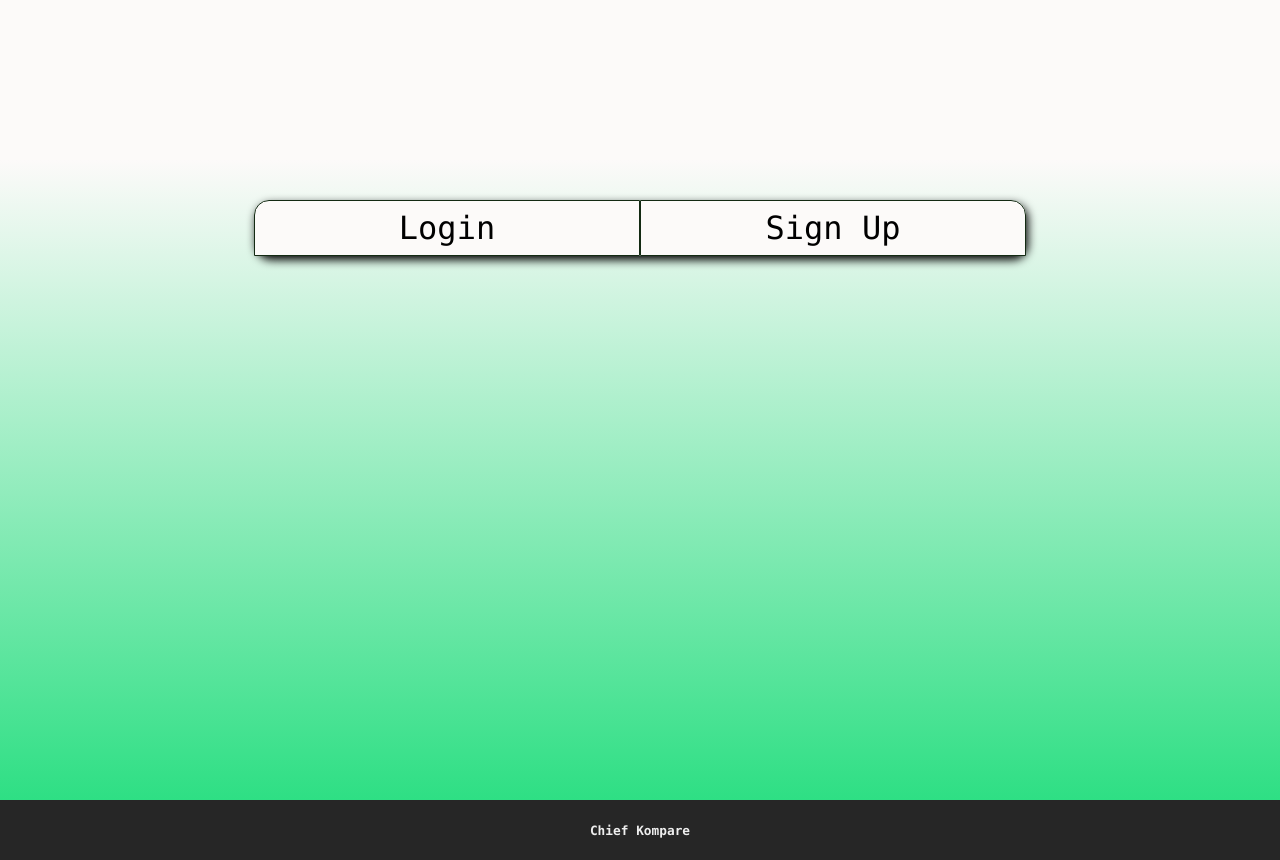
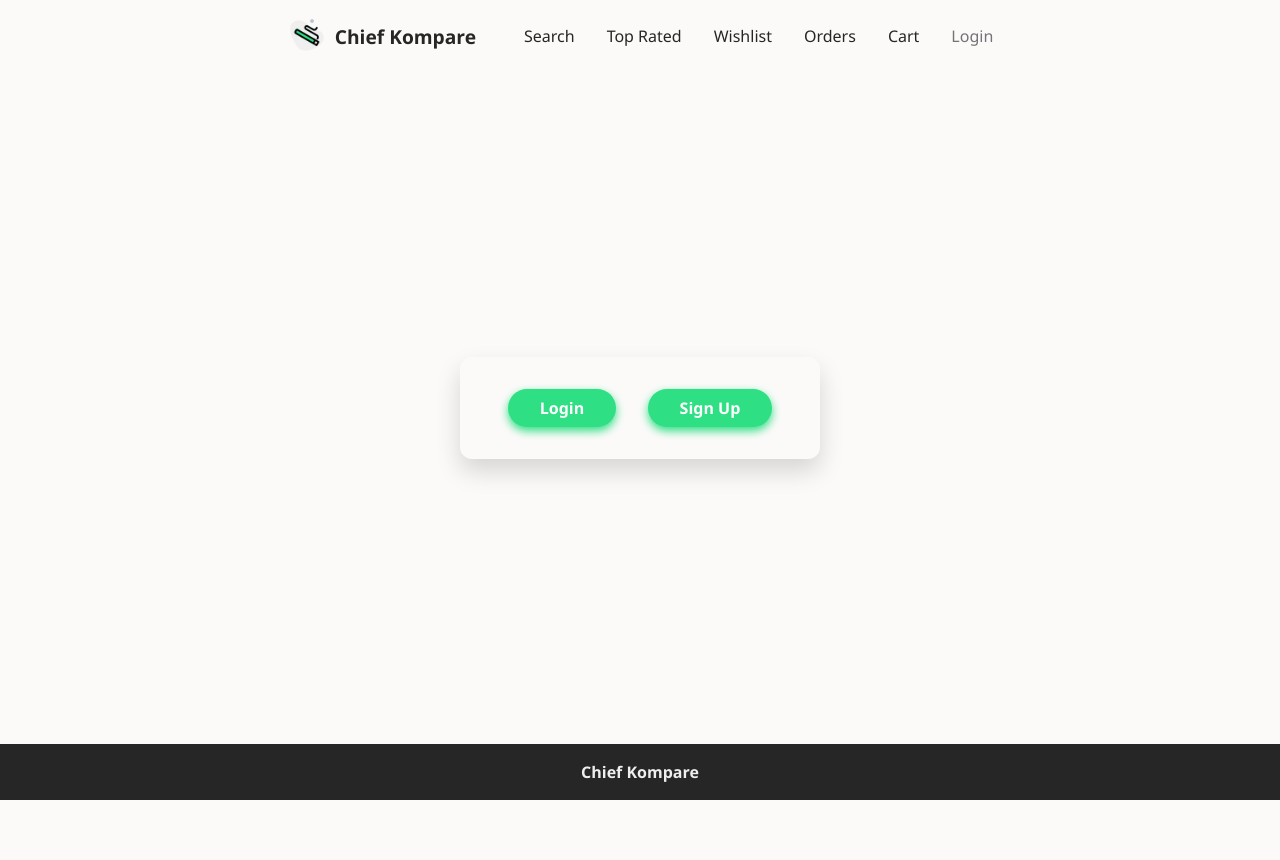
Before and after one commit to 23542773/COS221_Prac5, a PHP site: page /login.php in a window 1280 px wide. After the commit the page ends 800 px from the top, so only its background shows below. Run offline with PHP 8.4, Linux system fonts and the light colour scheme.

Commit message:
nicer website

```diff
--- a/css/body.css
+++ /dev/null
@@ -1,5 +0,0 @@
-body {
-  margin: 0;
-  padding: 0;
-  font-family: "Cascadia Code", "Fira Code", "Source Code Pro", "Consolas", "Courier New", monospace;
-}
--- a/css/login.css
+++ b/css/login.css
@@ -1,67 +1,136 @@
-.page {
-  width: 100vw;
+* {
+  box-sizing: border-box;
+}
+
+
+body {
+  background-color: #fcfaf9;
+  color: #262626;
   height: 100vh;
-  background: linear-gradient(#fcfaf9 20%, #2edf84);
+  margin: 0;
+  padding: 0;
+  font-family: 'Segoe UI', Tahoma, Geneva, Verdana, sans-serif;
   display: flex;
+  flex-direction: column;
+  align-items: center;
+}
+
+/*login*/
+#loginForm{
+  display: none;
+}
+
+#signupForm{
+  display: none;
+}
+
+main {
+  height: 90%;
+  padding: 2rem 3rem;
+  display: flex;
+  flex-direction: column;
+  align-items: center;
   justify-content: center;
+  gap: 1.5rem;
+}
+
+.page{
+  border-radius: 12px;
+  padding: 2rem 3rem;
+  box-shadow: 0 12px 24px rgba(0, 0, 0, 0.15);
+  width: 360px;
 }
 
 .userBox {
-  margin-top: 25vh;
-  height: fit-content;
-    border-radius: 15px 15px 15px 15px;
-  box-shadow: 2px 4px 10px black;
+  width: 100%;
+  display: flex;
+  flex-direction: column;
+  align-items: center;
+  gap: 1.5rem;
 }
-
 .options {
+  width: 100%;
   display: flex;
+  justify-content: center;
+  gap: 2rem;
 }
 
 .dropdownButton {
-  margin: 0;
-  padding: 1vh 0;
-  width: 30vw;
-  border: 1px solid #132a13;
-  background-color: #fcfaf9;
-  display: inline-flex;
-  justify-content: center;
-  font-size: 2em;
+  background-color: #2edf84;
+  cursor: pointer;
+  color: white;
+  padding: 0.5rem 1.75rem;
+  font-size: 1rem;
+  font-weight: 600;
+  border-radius: 25px;
+  user-select: none;
+  box-shadow: 0 4px 10px #2edf84;
+  text-align: center;
+  flex-grow: 1;
+  max-width: 130px;
 }
-
 .dropdownButton:hover {
-  background-color: #2edf84;
-}
-
-#loginButton {
-  border-radius: 15px 0 0 0;
-}
-
-#signupButton {
-  border-radius: 0 15px 0 0;
+  background-color: #132A13;
 }
 
 form {
-  display: none;
-  flex-direction: column;
-  align-items: center;
-  width: calc(60vw + 2px);
-  padding-top: 2vh;
-  padding-bottom: 2vh;
-  background-color: #fcfaf9;
-  border: 1px solid #132a13;
-  border-radius: 0 0 15px 15px;
+    width: 100%;
+    display: flex;
+    flex-direction: column;
+    gap: 1rem;
 }
 
 .form-group {
-  margin: 1vh 0;
+  display: flex;
+  flex-direction: column;
+  gap: 0.3rem;
 }
 
-p {
-  font-size: 0.8em;
+label {
+  font-weight: 600;
+  color: #333;
+  user-select: none;
 }
 
-button {
-    margin-top: 2vh;
-    width: 30vw;
-    font-family: monospace;
+input {
+  padding: 0.5rem 0.75rem;
+  font-size: 1rem;
+  border-radius: 6px;
+  border: 1.8px solid #ccc;
+  transition: border-color 0.3s ease;
 }
+
+input:focus {
+  border-color: #747578;
+  outline: none;
+  box-shadow: 0 0 6px #132a13;
+}
+
+.error-message {
+  color: #d93025;
+  font-size: 0.85rem;
+  min-height: 18px;
+  user-select: none;
+}
+button[type="submit"] {
+  margin-top: 0.5rem;
+  cursor: pointer;
+  background-color: #2edf84;
+  border: none;
+  border-radius: 25px;
+  color: white;
+  font-size: 1.1rem;
+  padding: 0.6rem 0;
+  font-weight: 700;
+  box-shadow: 0 5px 15px #132A13;
+  transition: background-color 0.3s ease;
+  user-select: none;
+}
+
+button[type="submit"]:hover {
+  background-color: #132A13;
+}
+
+button{
+  background-color: #2edf84;
+}
--- a/footer.php
+++ b/footer.php
@@ -8,6 +8,7 @@
     color: #eee;
     font-weight: 600;
     font-size: 1rem;
+    width: 100%;
   }
   footer p {
     margin: 0;
--- a/header.php
+++ b/header.php
@@ -1,26 +1,25 @@
 <?php
-session_start(); // Start the session
-// Assuming 'anapikey' is the session variable that indicates a logged-in user
+session_start();
 $isLoggedIn = isset($_SESSION['anapikey']);
-$username = $isLoggedIn ? $_SESSION['username'] : ''; // Get the username if logged in
+$username = $isLoggedIn ? $_SESSION['username'] : '';
+echo '<!-- CURRENT FILE: ' .  basename($_SERVER['PHP_SELF']) . ' -->';
+$current_page = basename($_SERVER['PHP_SELF']);
 ?>
 
 <style>
   header {
-    position: fixed;
     width: 100vw;
     display: flex;
     justify-content: center;
     align-items: center;
-    background-color: #747578;
+    background-color: #fcfaf9;
     padding: 1rem 2rem;
-    box-shadow: 0 4px 5px #132A13;
   }
 
   header>div {
     font-weight: 700;
     font-size: 1.4rem;
-    color: #222;
+    color: #262626;
     margin-right: 3rem;
     user-select: none;
     display: flex;
@@ -45,8 +44,21 @@ $username = $isLoggedIn ? $_SESSION['username'] : ''; // Get the username if log
     transition: color 0.3s ease;
   }
 
+   nav ul li a {
+    cursor: pointer;
+    font-weight: 500;
+    color: #262626;
+    position: relative;
+    padding: 0.25rem 0;
+    transition: color 0.3s ease;
+  }
+
   nav ul li:hover {
-    color: #007bff;
+    color: #2edf84;
+  }
+
+   nav ul li a:hover {
+    color: #2edf84;
   }
 
   .logo {
@@ -58,8 +70,16 @@ $username = $isLoggedIn ? $_SESSION['username'] : ''; // Get the username if log
     margin: 0;
     font-weight: 600;
     font-size: 1.2rem;
-    color: #222;
+    color: #262626;
     user-select: none;
+  }
+
+  li>a{
+    text-decoration: none;
+  }
+
+.active{
+    color: #747378;
   }
 </style>
 
@@ -70,14 +90,16 @@ $username = $isLoggedIn ? $_SESSION['username'] : ''; // Get the username if log
   </div>
   <nav>
     <ul>
-      <li>Search</li>
-      <li>Top Rated</li>
-      <li>Cart</li>
+      <li><a href="index.php" class="<?php echo $current_page === 'index.php' ? 'active' : ''; ?>">Search</a></li>
+      <li><a class="<?php echo $current_page === 'tpprated.php' ? 'active' : ''; ?>">Top Rated</a></li>
+      <li><a class="<?php echo $current_page === 'wishlist.php' ? 'active' : ''; ?>">Wishlist</a></li>
+      <li><a class="<?php echo $current_page === 'orders.php' ? 'active' : ''; ?>">Orders</a></li>
+      <li><a href="cart.php" class="<?php echo $current_page === 'cart.php' ? 'active' : ''; ?>">Cart</a></li>
       <?php if ($isLoggedIn): ?>
-        <li>Logout</li>
+        <li><a class="<?php echo $current_page === 'logout.php' ? 'active' : ''; ?>">Logout</a></li>
         <li><?php echo htmlspecialchars($username); ?></li>
       <?php else: ?>
-        <li>Login</li>
+        <li><a href="login.php" class="<?php echo $current_page === 'login.php' ? 'active' : ''; ?>">Login</a></li>
       <?php endif; ?>
     </ul>
   </nav>
--- a/javascript/login.js
+++ b/javascript/login.js
@@ -7,17 +7,21 @@ const loginForm = document.getElementById('loginForm');
 loginButton.addEventListener('click', function () {
     // revert signup
     signupForm.style.display = 'none';
-    signupButton.style.backgroundColor = '#fcfaf9';
+    signupButton.style.backgroundColor = '#2edf84';
+    signupButton.style.boxShadow = ' 0 4px 10px #2edf84';
     // login actions
     loginForm.style.display = 'flex';
-    loginButton.style.backgroundColor = '#2edf84';
+    loginButton.style.backgroundColor = '#262626';
+    loginButton.style.boxShadow = '0px 0px 0px';
 });
 
 signupButton.addEventListener('click', function () {
     // revert login
     loginForm.style.display = 'none';
-    loginButton.style.backgroundColor = '#fcfaf9';
+    loginButton.style.backgroundColor = '#2edf84';
+    loginButton.style.boxShadow = ' 0 4px 10px #2edf84';
     // signup actions
     signupForm.style.display = 'flex';
-    signupButton.style.backgroundColor = '#2edf84';
+    signupButton.style.backgroundColor = '#262626';
+    signupButton.style.boxShadow = '0px 0px 0px';
 });
--- a/login.php
+++ b/login.php
@@ -1,7 +1,3 @@
-<?php
-
-?>
-
 <!DOCTYPE html>
 <html lang="en">
 
@@ -11,13 +7,13 @@
     <title>CK Login</title>
     <link rel="icon" type="image/x-icon" href="img/favicon.ico">
     <link rel="stylesheet" href="css/login.css">
-    <link rel="stylesheet" href="css/body.css">
     <script src="javascript/login.js" defer></script>
 </head>
 
 <body>
-    <div class="page">
-
+    <?php include_once 'header.php' ?>
+    <main>
+        <section class="page">
             <div class="userBox">
 
                 <div class="options">
@@ -41,7 +37,7 @@
                         <div id="password-error" class="error-message"></div>
                     </div>
 
-                <button type="submit">Register</button>
+                    <button type="submit">Login</button>
                 </form>
 
                 <form id="signupForm" action="#" method="post" styl>
@@ -74,7 +70,8 @@
                 </form>
 
             </div>
-    </div>
+        </section>
+    </main>
 
     <?php include_once 'footer.php' ?>
 
```
Also changed, not shown: cart.php (+5 -3 lines), css/cart.css (added, +18 -0 lines), css/index.css (deleted, +0 -24 lines), css/search.css (added, +44 -0 lines), index.php (+7 -9 lines). Lines whose indentation alone changed are shown as unchanged.
